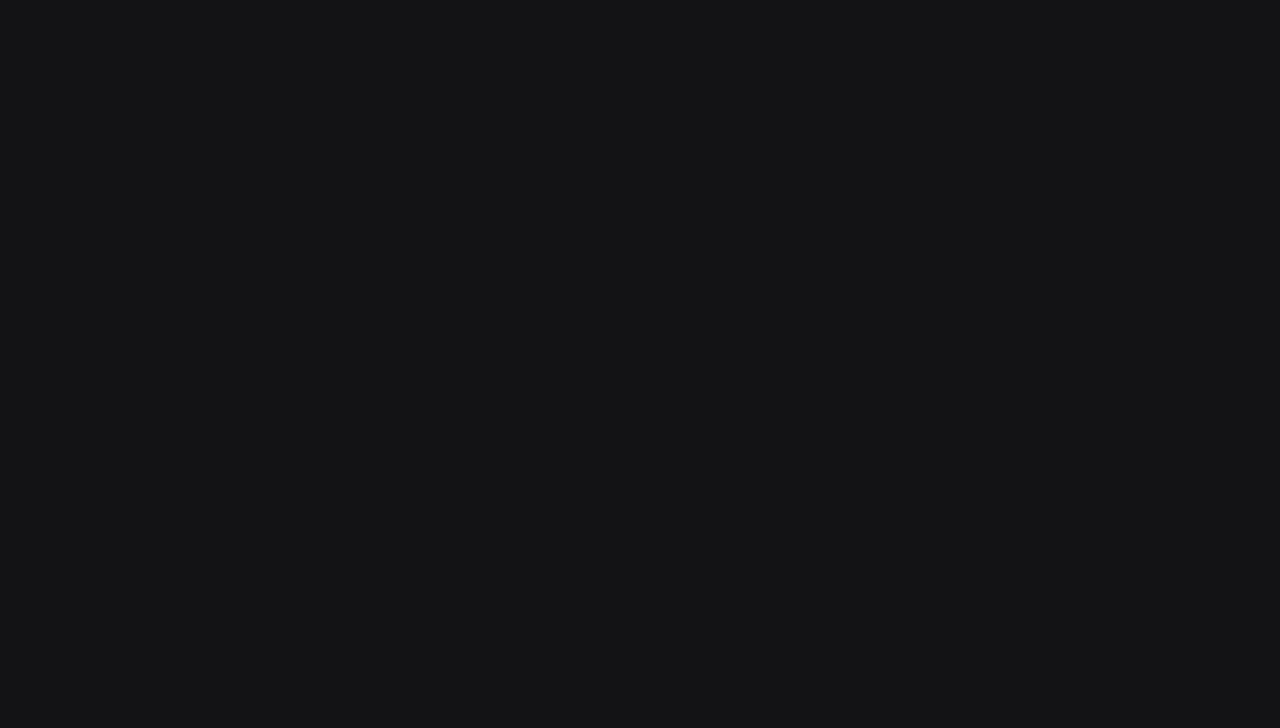
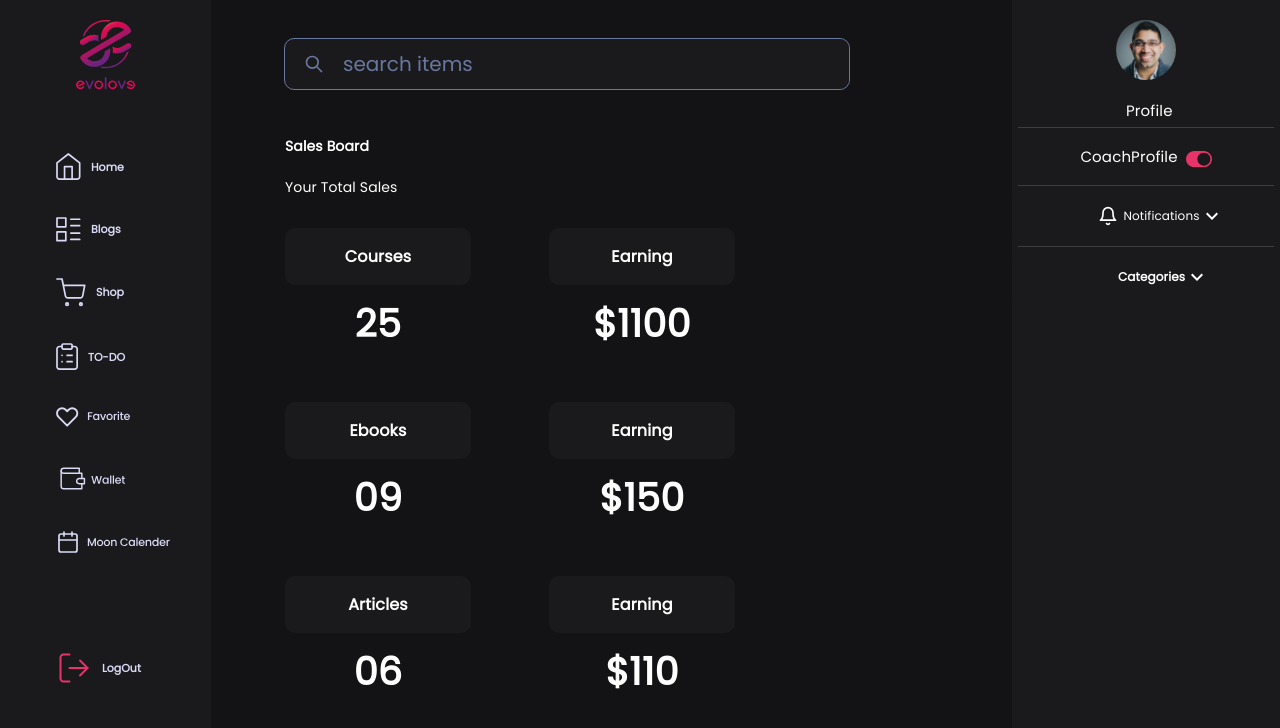
Before and after one commit to saadwaqas688/Evolove, a React (Create React App) app: page /coachProfile/salesBoard in a window 1280 px wide. Before the commit this address had no page. Shown: the top 728 px of the page. Built offline with nearby package versions, Linux system fonts and the light colour scheme.

Commit message:
sales card added

```diff
--- /dev/null
+++ b/src/Components/Containers/Profile/SalesBoard/SalesBoard.jsx
@@ -0,0 +1,24 @@
+import React from "react";
+import SalesCard from "../SalesCard/SalesCard";
+import {
+  Heading,
+  MainContainer,
+  SalesCardContainer,
+  SubHeading,
+} from "./SalesBoard.style ";
+
+const SalesBoard = () => {
+  return (
+    <MainContainer>
+      <Heading>Sales Board</Heading>
+      <SubHeading>Your Total Sales</SubHeading>
+      <SalesCardContainer>
+        <SalesCard category="Courses" count="25" amount="$1100"/>
+        <SalesCard category="Ebooks" count="09" amount="$150" />
+        <SalesCard category="Articles" count="06" amount="$110" />
+      </SalesCardContainer>
+    </MainContainer>
+  );
+};
+
+export default SalesBoard;
--- /dev/null
+++ b/src/Components/Containers/Profile/SalesBoard/SalesBoard.style .jsx
@@ -0,0 +1,51 @@
+import { styled, Typography} from "@mui/material";
+import { Colors } from "../../../../config/palette";
+import BoxCom from "../../../UI/BoxCom/BoxCom";
+
+  export const Heading = styled(Typography)(({theme} ) => ({
+    fontFamily: '"Poppins", "sans-serif"',
+    color:Colors.light,
+    fontWeight:"bold",
+    fontSize:"14px",
+    marginBottom:"20px",
+    [theme.breakpoints.down("lg")]: {
+      textAlign:"center",
+        },
+
+  }));
+
+
+  export const SubHeading = styled(Typography)(({theme} ) => ({
+    marginTop:"20px",
+  fontFamily: '"Poppins", "sans-serif"',
+  color:Colors.light,
+  fontSize:"14px",
+  [theme.breakpoints.down("lg")]: {
+    textAlign:"center",
+      },
+}));
+
+
+export const MainContainer = styled(BoxCom)(({ theme }) => ({
+  marginTop: "36px",
+  width:"450px",
+[theme.breakpoints.down("lg")]: {
+width:"80%"
+  },
+  [theme.breakpoints.down("md")]: {
+    margin:"auto",
+    marginTop:"30px",
+      },
+      [theme.breakpoints.down("sm")]: {
+        width:"100%"
+          },
+}));
+
+
+  export const SalesCardContainer = styled(BoxCom)(({ theme }) => ({
+    marginTop:"30px",
+    display:"flex",
+    justifyContent:"space-between",
+    alignItems:"center",
+    flexDirection:"column",
+    }));
--- /dev/null
+++ b/src/Components/Containers/Profile/SalesCard/SalesCard.jsx
@@ -0,0 +1,25 @@
+import React from "react";
+import BoxCom from "../../../UI/BoxCom/BoxCom";
+import { MainContainer, SalesCategory, SalesCount, TextContainer } from "./SalesCard.style ";
+
+
+const SalesCard = ({category,count,amount}) => {
+  return (
+          <MainContainer>
+            <BoxCom sx={{display:"flex",alignItems:"center",flexDirection:"column"}}>
+          <TextContainer >
+          <SalesCategory>{category}</SalesCategory>
+          </TextContainer>
+          <SalesCount>{count}</SalesCount>
+            </BoxCom>
+            <BoxCom sx={{display:"flex",alignItems:"center",flexDirection:"column"}}>
+          <TextContainer >
+          <SalesCategory>Earning</SalesCategory>
+          </TextContainer>
+          <SalesCount>{amount}</SalesCount>
+            </BoxCom>
+          </MainContainer>
+  );
+};
+
+export default SalesCard;
--- /dev/null
+++ b/src/Components/Containers/Profile/SalesCard/SalesCard.style .jsx
@@ -0,0 +1,58 @@
+import { styled, Typography} from "@mui/material";
+import { Colors } from "../../../../config/palette";
+import BoxCom from "../../../UI/BoxCom/BoxCom";
+
+
+export const TextContainer = styled(BoxCom)(({ theme }) => ({
+background:Colors.dark,
+borderRadius:"10px",
+height:"57px",
+width:"186px",
+display:"flex",
+justifyContent:"center",
+alignItems:"center",
+[theme.breakpoints.down("sm")]: {
+  fontSize:"12px",
+  width:"120px",
+    },
+}));
+
+export const SalesCategory = styled(Typography)(( {theme}) => ({
+fontFamily: '"Poppins", "sans-serif"',
+color:Colors.light,
+fontSize:"16px",
+fontWeight:"bold",
+[theme.breakpoints.down("sm")]: {
+  fontSize:"12px",
+    },
+}));
+
+
+export const SalesCount = styled(Typography)(({theme} ) => ({
+  marginTop:"10px",
+  fontFamily: '"Poppins", "sans-serif"',
+  color:Colors.light,
+  fontSize:"38px",
+  fontWeight:"bold",
+  [theme.breakpoints.down("sm")]: {
+    fontSize:"18px",
+      },
+  }));
+
+
+
+  export const MainContainer = styled(BoxCom)(({ theme }) => ({
+    width:"450px",
+    display:"flex",
+    justifyContent:"space-between",
+    alignItems:"center",
+    marginBottom:"50px",
+    [theme.breakpoints.down("lg")]: {
+      width:"400px",
+        },
+    [theme.breakpoints.down("sm")]: {
+    width:"100%",
+    justifyContent:"space-evenly",
+
+      },
+    }));
--- a/src/Components/Containers/Profile/UserProfile/UserProfile.jsx
+++ b/src/Components/Containers/Profile/UserProfile/UserProfile.jsx
@@ -31,6 +31,7 @@ const UserProfile = () => {
 
   const size = { sm: "6", md: "6", lg: "3" };
   const { pathname } = useLocation();
+  console.log("location",useLocation())
   function selectFilter(selectedTab) {
     setFilter(selectedTab);
   }
@@ -51,6 +52,7 @@ const UserProfile = () => {
             <ButtonForDesktop>
               <ProfileButton
                 variant="contained"
+                href="/coachProfile/salesBoard"
                 sx={{ width: "80%", marginLeft: "auto", marginRight: "0px" }}
               >
                 Sales Board
@@ -81,7 +83,7 @@ const UserProfile = () => {
             </BoxCom>
             {pathname === "/coachProfile" && (
               <ButtonForSmallScreen>
-                <ProfileButton variant="contained" sx={{ width: "100%" }}>
+                <ProfileButton variant="contained" href="/coachProfile/salesBoard" sx={{ width: "100%" }}>
                   Sales Board
                 </ProfileButton>
                 <ProfileButton
--- a/src/Components/UI/AppWrapper/AppWrapperMain/AppWrapper.jsx
+++ b/src/Components/UI/AppWrapper/AppWrapperMain/AppWrapper.jsx
@@ -16,6 +16,7 @@ import SearchBar from "../../SearchBar/SearchBarMain/SearchContainer";
 import { Outlet } from "react-router-dom";
 import { useLocation } from "react-router";
 import CoachProfileLink from "../CoachProfileLink/CoachProfileLink";
+import { getBasePath } from "../../../../Utils/utils";
 
 const AppWrapper = ({children}) => {
   const [openDrawerLeft, setOpenDrawerLeft] = useState(false);
@@ -23,6 +24,7 @@ const AppWrapper = ({children}) => {
   const { pathname } = useLocation();
   const theme = useTheme();
    const isMatch = useMediaQuery(theme.breakpoints.up("md"));
+   console.log("basePath",getBasePath(pathname))
   return (
       <>
      {  !isMatch &&    <BoxCom>
@@ -32,10 +34,10 @@ const AppWrapper = ({children}) => {
             </DrawerComp>
             <DrawerComp anchor="right" width="268px"  type="temporary" isOpen={false} openDrawer={openDrawerRight} setOpenDrawer={setOpenDrawerRight}>
             <SideBarProfileAvatar/>
-            {    (pathname==="/coachProfile" || pathname==="/profile")  &&
+            {    (getBasePath(pathname)==="coachProfile" || getBasePath(pathname)==="profile")  &&
       <>
       <Divider sx={{background:"#464646",margin:"6px"}}/>
-      <CoachProfileLink  pathname={pathname}/>
+      <CoachProfileLink  pathname={getBasePath(pathname)}/>
       </>
       }
             <Divider sx={{background:"#464646",margin:"6px"}}/>
@@ -57,10 +59,10 @@ const AppWrapper = ({children}) => {
             </DrawerComp>
             <DrawerComp anchor="right" width="268px" type="persistent" isOpen={true} >
             <SideBarProfileAvatar/>
-      {    (pathname==="/coachProfile" || pathname==="/profile")  &&
+      {    (getBasePath(pathname)==="coachProfile" || getBasePath(pathname)==="profile")  &&
       <>
       <Divider sx={{background:"#464646",margin:"6px"}}/>
-      <CoachProfileLink  pathname={pathname}/>
+      <CoachProfileLink  pathname={getBasePath(pathname)}/>
 
       </>
       }
--- a/src/Components/UI/AppWrapper/CoachProfileLink/CoachProfileLink.jsx
+++ b/src/Components/UI/AppWrapper/CoachProfileLink/CoachProfileLink.jsx
@@ -11,8 +11,8 @@ const CoachProfileLink = ( {pathname}) => {
         <TextWrapper>
         CoachProfile
          </TextWrapper>
-         <Link to={pathname==="/coachProfile"?"/profile":"/coachProfile"} style={{ textDecoration: "none" }}>
-      <ProfileSwitchIcon position={pathname==="/coachProfile"?"right":"left"}/>
+         <Link to={pathname==="coachProfile"?"/profile":"/coachProfile"} style={{ textDecoration: "none" }}>
+      <ProfileSwitchIcon position={pathname==="coachProfile"?"right":"left"}/>
       </Link>
       </MainWrapper>
   );
--- a/src/Routes/ApplicationRoutes.jsx
+++ b/src/Routes/ApplicationRoutes.jsx
@@ -25,6 +25,7 @@ import WalletWithDrawSuccess from "../Components/Containers/Wallet/WalletWithDra
 import WalletWithDraw from "../Components/Containers/Wallet/WalletWithDraw/WalletWithDraw";
 import UserProfile from "../Components/Containers/Profile/UserProfile/UserProfile";
 import EditProfile from "../Components/Containers/Profile/EditProfile/EditProfile";
+import SalesBoard from "../Components/Containers/Profile/SalesBoard/SalesBoard";
 const ApplicationRoutes = () => {
   return (
     <>
@@ -56,6 +57,8 @@ const ApplicationRoutes = () => {
             <Route path="/profile" element={<UserProfile />} />
             <Route path="/profile/setting" element={<EditProfile />} />
             <Route path="/coachProfile" element={<UserProfile />} />
+            <Route path="/coachProfile/salesBoard" element={<SalesBoard />} />
+
 
 
 
--- a/src/Test/Test.jsx
+++ b/src/Test/Test.jsx
@@ -1,9 +1,9 @@
 import React from 'react'
-import ProfileSwitchIcon from '../assets/icons/ProfileSwitchIcon.jsx'
+import SalesBoard from '../Components/Containers/Profile/SalesBoard/SalesBoard.jsx'
 const Test = () => {
   return (
     <div>
-      <ProfileSwitchIcon/>
+      <SalesBoard/>
     </div>
   )
 }
--- /dev/null
+++ b/src/Utils/utils.js
@@ -0,0 +1,4 @@
+export function getBasePath(url){
+    let parts=url.split("/");
+    return  parts[1]
+}
```
